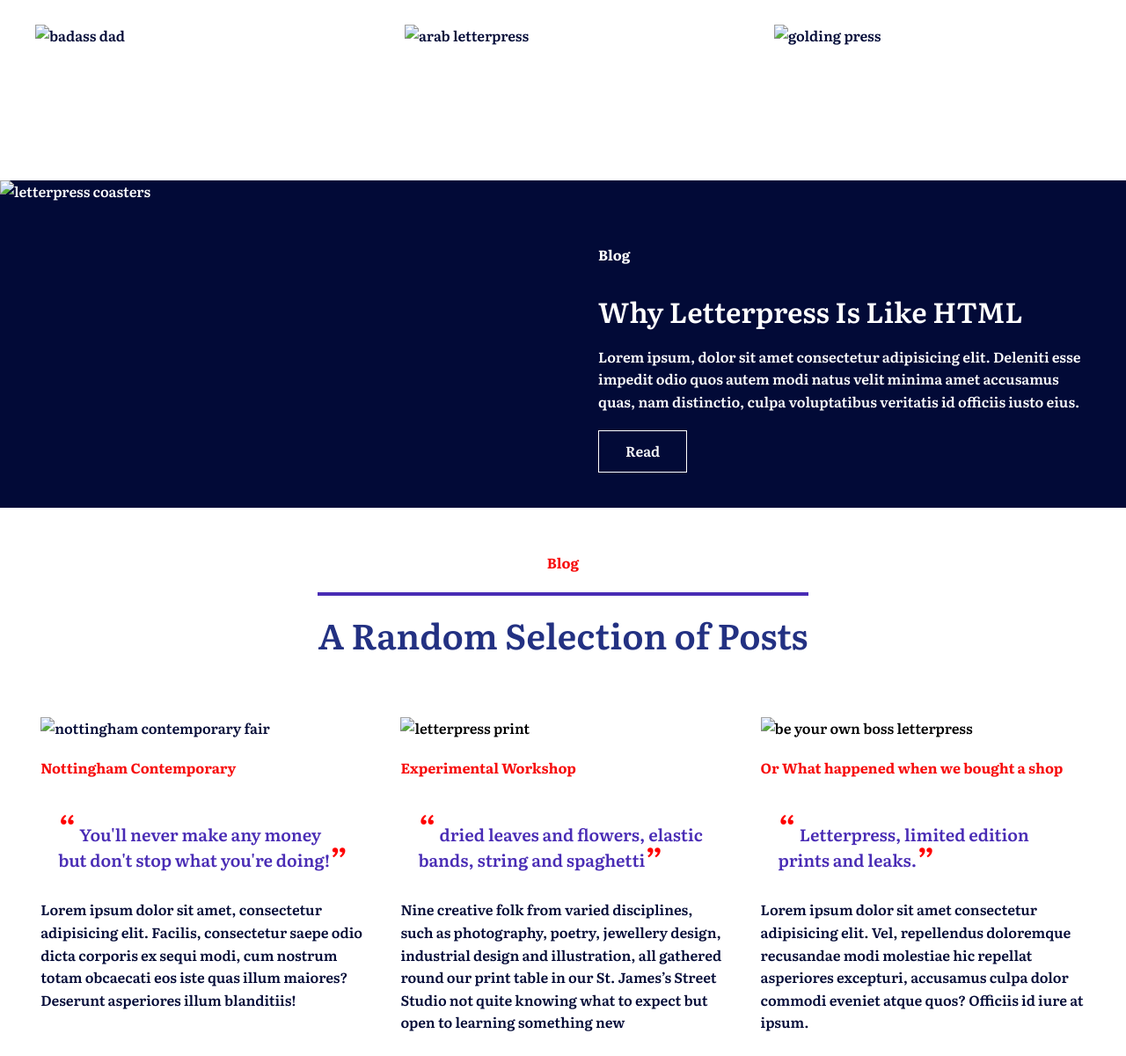
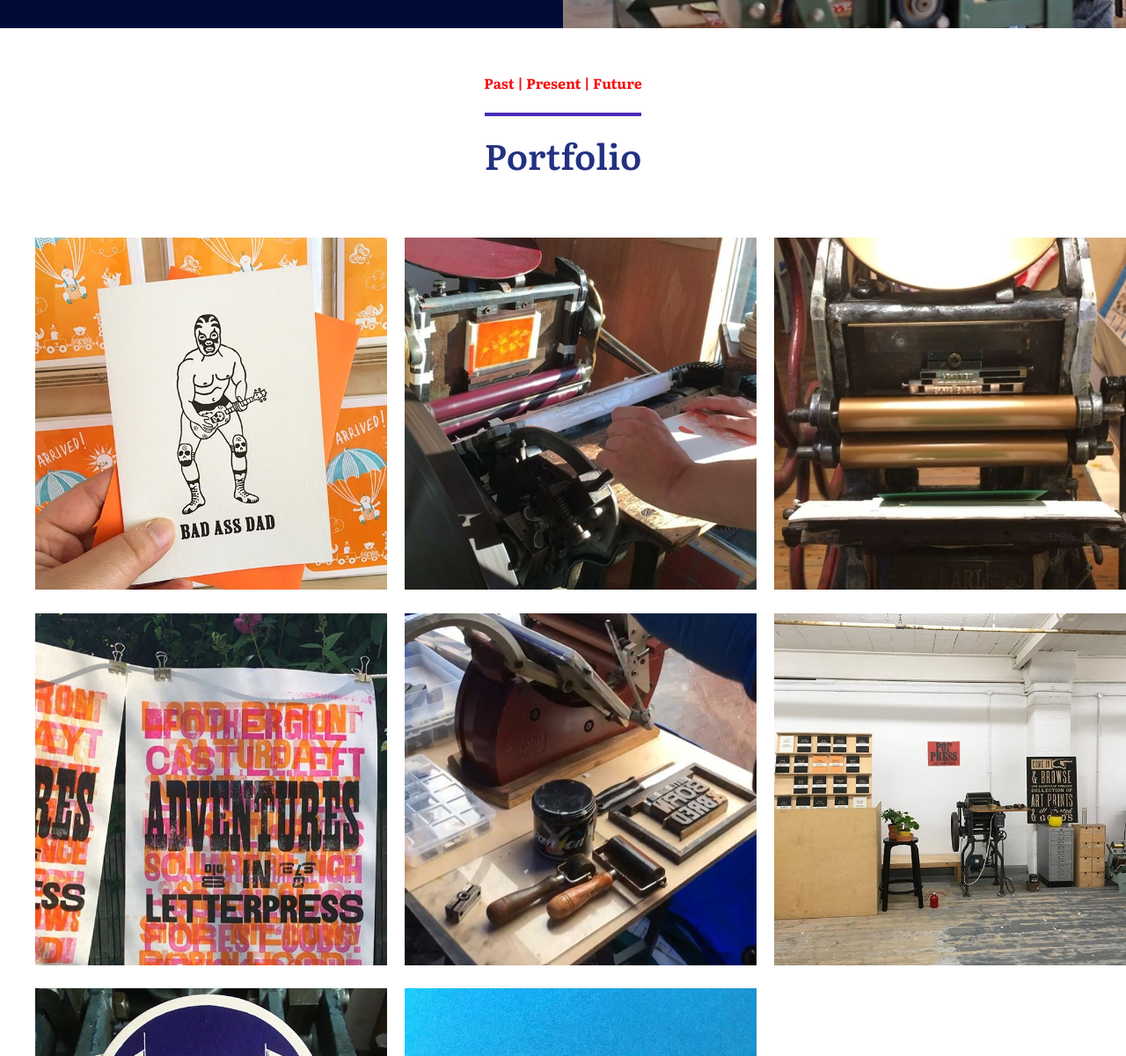
Before and after one commit to myc-design/personal-website, a plain HTML site: page index.html in a window 1280 px wide. Shown: the part 1600-2800 px from the top of the page at 88% size. Drawn offline with Linux system fonts and the light colour scheme; the site is published under a folder, as on GitHub Pages, so addresses that start at the root find nothing.

Commit message:
updates after code review

```diff
--- a/index.html
+++ b/index.html
@@ -88,7 +88,7 @@
           </div>
           <div class="column">
             <div class="column-2"></div>
-            <img class="image" src="/images/people.jpg" alt="" />
+            <img class="image" src="images/people.jpg" alt="" />
           </div>
         </div>
       </section>
@@ -104,44 +104,40 @@
         <!-- work showcase grid -->
 
         <div class="grid container">
-          <div class="one">
-            <img class="image" src="/images/badass.jpg" alt="badass dad" />
+          <div class="image-overlay-one">
+            <img class="image" src="images/badass.jpg" alt="badass dad" />
             <div class="overlay">
               <div class="text">Web Design</div>
             </div>
           </div>
-          <div class="two">
-            <img
-              class="image"
-              src="/images/press3.jpg"
-              alt="arab letterpress"
-            />
+          <div class="image-overlay-two">
+            <img class="image" src="images/press3.jpg" alt="arab letterpress" />
             <div class="overlay">
               <div class="text">Illustration</div>
             </div>
           </div>
-          <div class="three">
-            <img class="image" src="/images/press1.jpg" alt="golding press" />
+          <div class="image-overlay-three">
+            <img class="image" src="images/press1.jpg" alt="golding press" />
             <div class="overlay"><div class="text">SVG</div></div>
           </div>
-          <div class="four">
-            <img class="image" src="/images/letterpress1.jpg" alt="" />
+          <div class="image-overlay-four">
+            <img class="image" src="images/letterpress1.jpg" alt="" />
             <div class="overlay"><div class="text">Javascript</div></div>
           </div>
-          <div class="five">
-            <img class="image" src="/images/tools1.jpg" alt="" />
+          <div class="image-overlay-five">
+            <img class="image" src="images/tools1.jpg" alt="" />
             <div class="overlay"><div class="text">React</div></div>
           </div>
-          <div class="six">
-            <img class="image" src="/images/studio1.jpg" alt="" />
+          <div class="image-overlay-six">
+            <img class="image" src="images/studio1.jpg" alt="" />
             <div class="overlay"><div class="text">Php</div></div>
           </div>
-          <div class="seven">
-            <img class="image" src="/images/hull.jpg" alt="" />
+          <div class="image-overlay-seven">
+            <img class="image" src="images/hull.jpg" alt="" />
             <div class="overlay"><div class="text">HTML5</div></div>
           </div>
-          <div class="eight">
-            <img class="image" src="/images/diary.jpg" alt="" />
+          <div class="image-overlay-eight">
+            <img class="image" src="images/diary.jpg" alt="" />
             <div class="overlay"><div class="text">Apps</div></div>
           </div>
         </div>
@@ -170,7 +166,7 @@
             <div class="column-2"></div>
             <img
               class="image"
-              src="/images/coaster1.jpg"
+              src="images/coaster1.jpg"
               alt="letterpress coasters"
             />
           </div>
@@ -188,7 +184,7 @@
           <div>
             <img
               class="image"
-              src="/images/fair2.jpg"
+              src="images/fair2.jpg"
               alt="nottingham contemporary fair"
             />
             <h4 class="text-primary">Nottingham Contemporary</h4>
@@ -208,7 +204,7 @@
             >
               <img
                 class="image"
-                src="/images/type1.jpg"
+                src="images/type1.jpg"
                 alt="letterpress print"
               />
               <h4 class="text-primary">Experimental Workshop</h4></a
@@ -228,7 +224,7 @@
             <a href="https://pop-press.co.uk">
               <img
                 class="image"
-                src="/images/boss.jpg"
+                src="images/boss.jpg"
                 alt="be your own boss letterpress"
               />
               <h4 class="text-primary">
@@ -298,11 +294,10 @@ Enter your message</textarea
             <div class="column-2"></div>
             <img
               class="image"
-              src="/illustration/work1.jpg"
+              src="images/work1.jpg"
               alt="display of work"
             />
           </div>
-        </div>
       </section>
     </main>
     <footer class="footer bg-third">
--- a/style.css
+++ b/style.css
@@ -67,7 +67,7 @@ img {
   background-color: rgb(254, 198, 15);
 
   /* opacity: 0.8; */
-  width: 100%;
+  width: 100%;f
   position: fixed;
   top: 0;
   padding: 0 30px;
@@ -94,7 +94,7 @@ img {
 
 /* Header */
 .hero {
-  background: url(/images/studiohero.jpg) no-repeat center center/cover;
+  background: url(images/studiohero.jpg) no-repeat center center/cover;
   height: 100vh;
   position: relative;
   color: white;
@@ -193,6 +193,10 @@ img {
   color: white;
 }
 
+footer > p {
+  padding-top: 20px;
+}
+
 /* target anything inside the social class */
 .footer .social > * {
   margin-right: 30px;
@@ -248,28 +252,28 @@ img {
 }
 
 /* overlays */
-.container .one {
+.container .image-overlay-one {
   position: relative;
 }
-.container .two {
+.container .image-overlay-two {
   position: relative;
 }
-.container .three {
+.container .image-overlay-three {
   position: relative;
 }
-.container .four {
+.container .image-overlay-four {
   position: relative;
 }
-.container .five {
+.container .image-overlay-five {
   position: relative;
 }
-.container .six {
+.container .image-overlay-six {
   position: relative;
 }
-.container .seven {
+.container .image-overlay-seven {
   position: relative;
 }
-.container .eight {
+.container .image-overlay-eight {
   position: relative;
 }
 
```
